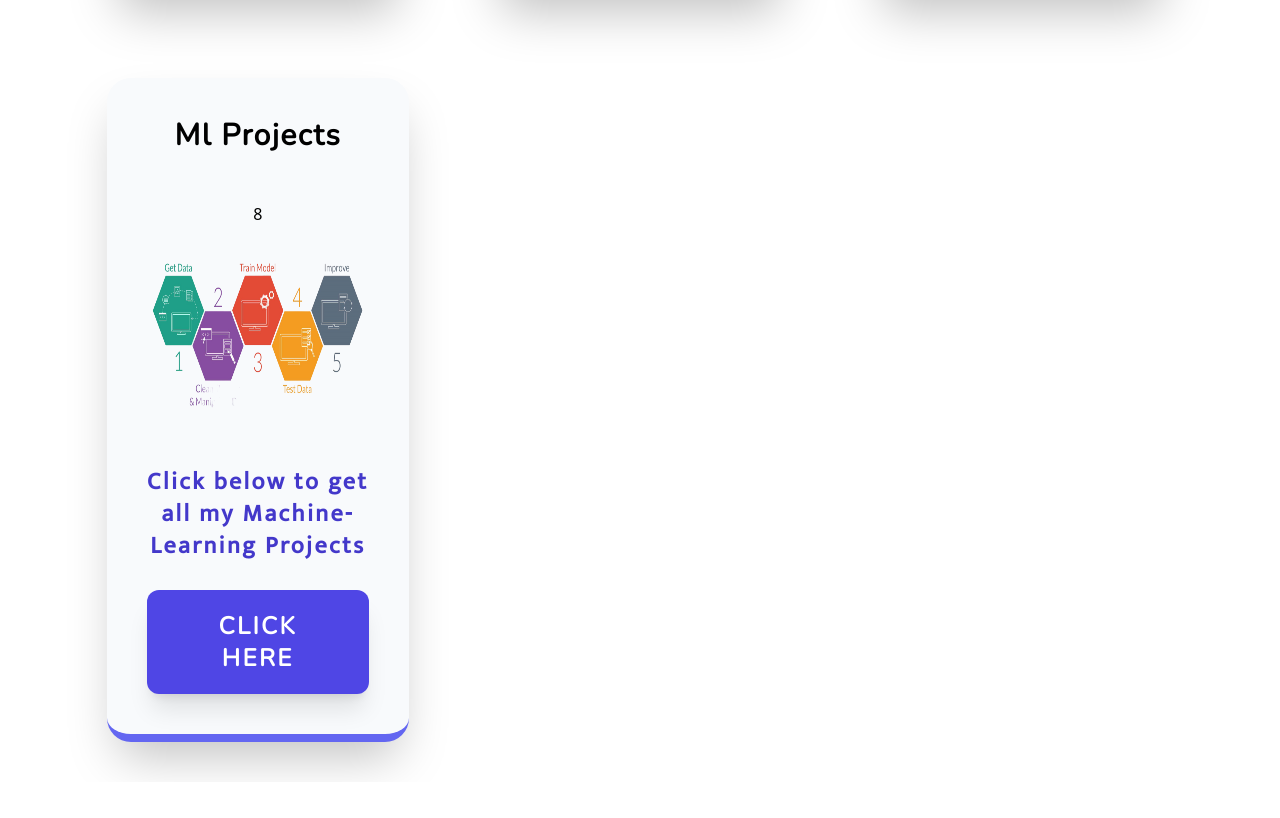
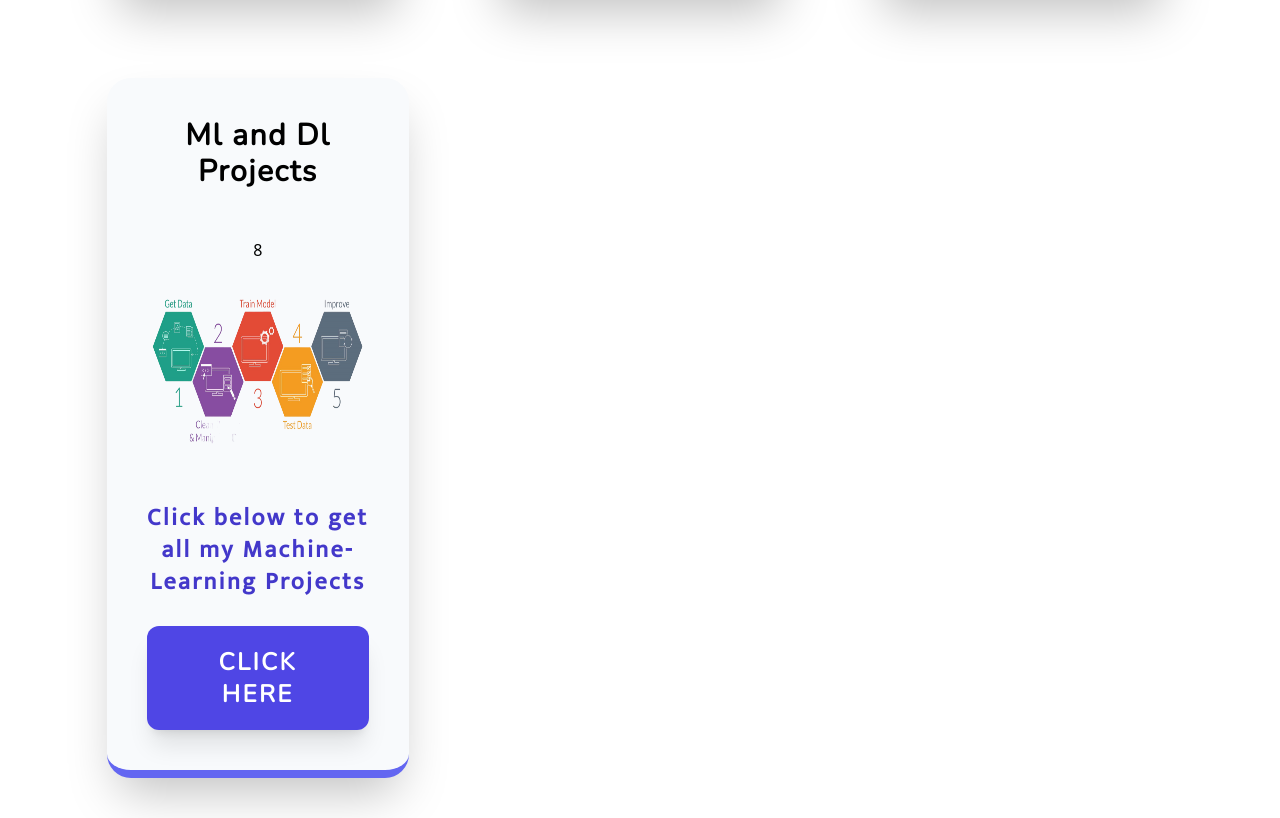
Before and after one commit to somenath203/My-Portfolio-Project, a React (Create React App) app: page /project-category in a window 1280 px wide. Shown: the part 1814-2632 px from the top of the page. Before the commit the page ends 2596 px from the top, so only its background shows below. Built offline with nearby package versions, Linux system fonts and the light colour scheme; a web font is replaced by a local one.

Commit message:
commited

```diff
--- a/src/pages/AllMlProjects.js
+++ b/src/pages/AllMlProjects.js
@@ -40,7 +40,7 @@ const AllMlProjects = () => {
             <>
                 <div className='mt-2 min-h-screen flex items-center justify-center flex-col gap-14 bg-white dark:bg-gradient-to-r dark:from-slate-800 dark:to-slate-900'>
                     <i className="fa-solid fa-spinner animate-spin text-black dark:text-green-50 text-9xl"></i>
-                    <p className="text-xl lg:text-3xl text-center tracking-wider text-green-800 dark:text-white">Loading Machine Learning Projects...</p>
+                    <p className="text-xl lg:text-3xl text-center tracking-wider text-green-800 dark:text-white">Loading Machine and Deep Learning Projects...</p>
                 </div>
             </>
         )
@@ -333,7 +333,7 @@ const AllMlProjects = () => {
 
             setOpeningScreenLoading(false);
 
-            message.success('all of my ml projects are fetched successfully');
+            message.success('all of my ml and dl projects are fetched successfully');
 
         }, 2500);
 
--- a/src/pages/ProjectCategory.js
+++ b/src/pages/ProjectCategory.js
@@ -94,7 +94,7 @@ const ProjectCategory = () => {
     },
     {
       id: 7,
-      categoryName: 'Ml Projects',
+      categoryName: 'Ml and Dl Projects',
       imageUrl: MLImage,
       widthOfImg: 'w-70',
       heightOfImg: 'h-40',
```
